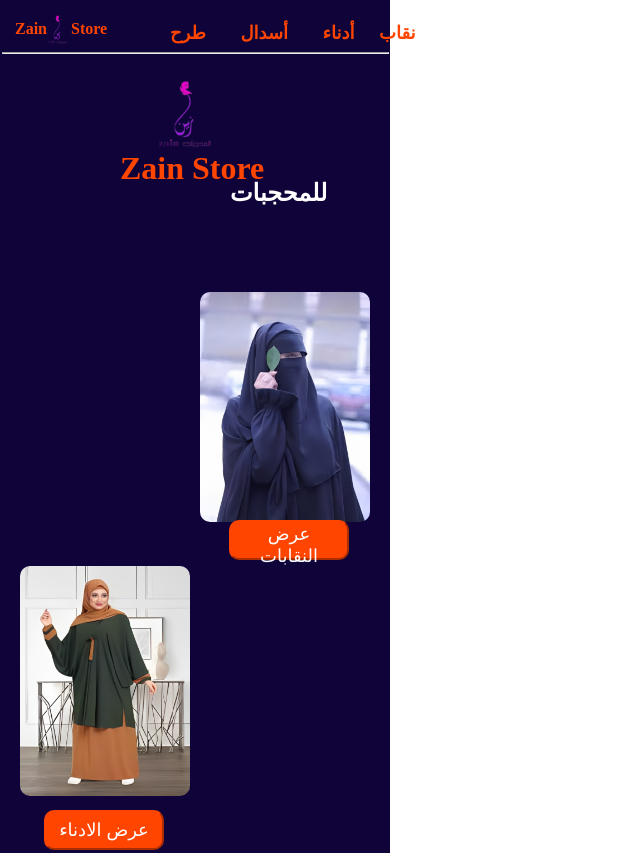
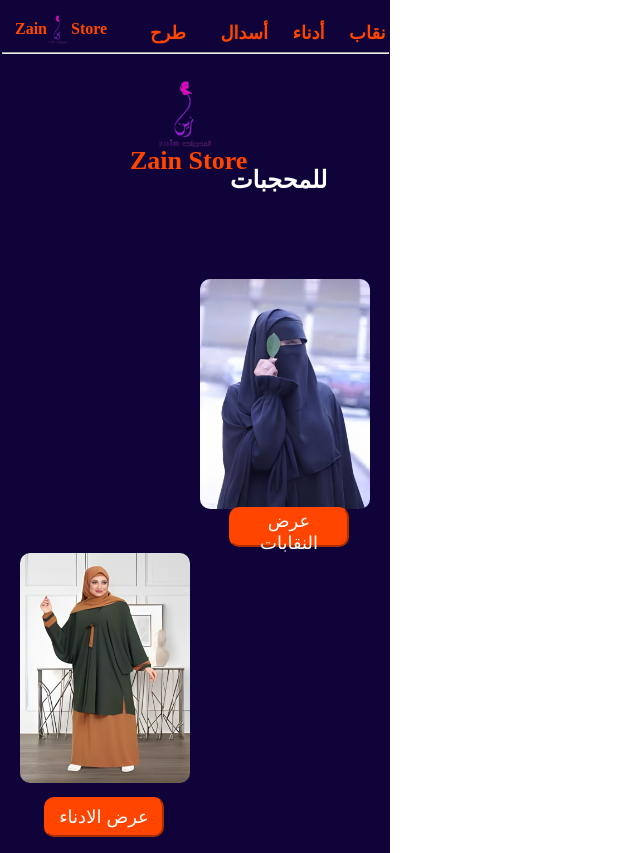
Before and after one commit to ZainStore/test, a plain HTML site: page index.html in a window 1280 px wide. Shown: the top 853 px of the page, without its empty margins (0-640 px from the left). Drawn offline with Linux system fonts and the light colour scheme.

Commit message:
Add files via upload

```diff
--- a/css/style.css
+++ b/css/style.css
@@ -4,7 +4,7 @@ body{
 }
 
 .cont{
-   width: 390px;
+   width: auto;
    max-width: 390px;
    height: 2000px;
    max-height: 2000px;
@@ -30,11 +30,12 @@ body{
 .log{
 
     color: rgb(221, 68, 12);
-   width: 100px;
-   max-width: 100px;
+   width: 130px;
+   max-width: 120px;
     position: relative;
     top: 20px;
     left: 15px;
+
 }
 
 .img{
@@ -51,7 +52,7 @@ body{
     font-size: 18px;
     text-decoration: none;
     position: relative;
-    left: 250px;
+    left: 220px;
     bottom: 30px;
     font-family: 'Times New Roman', Times, serif;
     transition: 2s;
@@ -80,7 +81,7 @@ hr{
     font-size: 18px;
     text-decoration: none;
     position: relative;
-    left: 230px;
+    left: 200px;
     bottom: 30px;
     font-family: 'Times New Roman', Times, serif;
     transition: 2s;
@@ -94,7 +95,7 @@ hr{
     font-size: 18px;
     text-decoration: none;
     position: relative;
-    left: 200px;
+    left: 180px;
     bottom: 30px;
     font-family: 'Times New Roman', Times, serif;
     transition: 2s;
@@ -108,7 +109,7 @@ hr{
     font-size: 18px;
     text-decoration: none;
     position: relative;
-    left: 170px;
+    left: 150px;
     bottom: 30px;
     font-family: 'Times New Roman', Times, serif;
     transition: 2s;
@@ -118,11 +119,15 @@ hr{
     text-decoration: underline;
 }
 h1{
+
+    width: 130px;
+    max-width: 140px;
     color: orangered;
     position: relative;
     top: 5px;
-    left: 120px;
+    left: 130px;
     width: 150px;
+    font-size: 26px;
 }
 h2{
     color: rgb(255, 255, 255);
```
